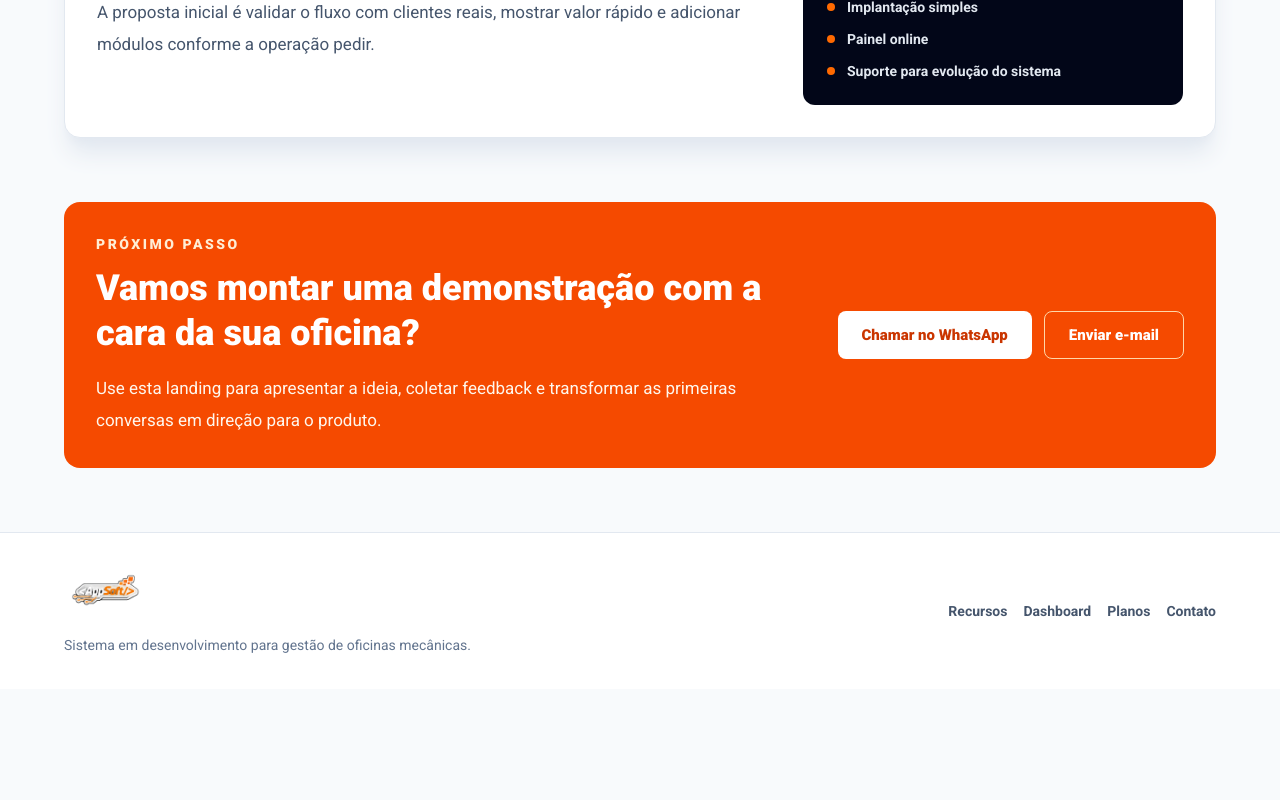
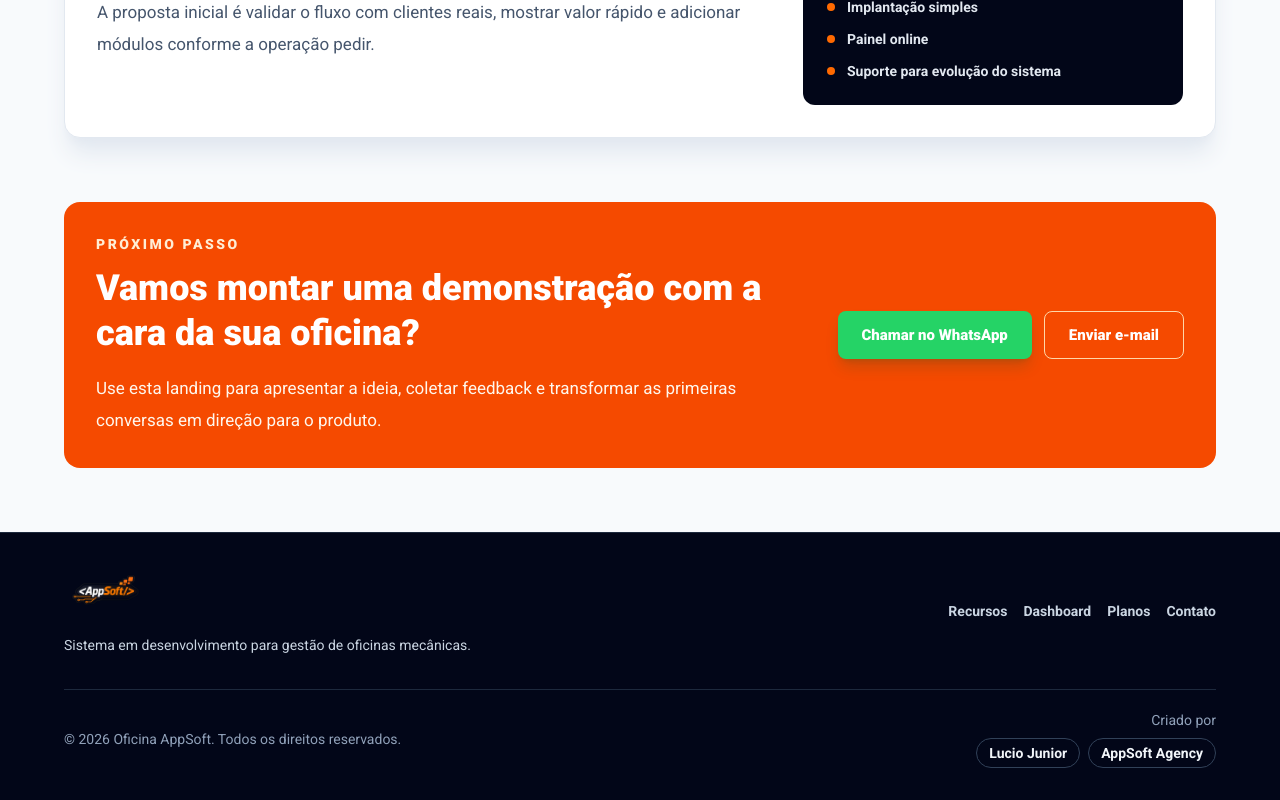
Before and after one commit to appsoft-lucio/oficinaAppSoft, a React (Vite) app in the folder frontend/: page / in a window 1280 px wide. Shown: the part 2866-3666 px from the top of the page. Before the commit the page ends 3555 px from the top, so only its background shows below. Built offline with nearby package versions, Linux system fonts and the light colour scheme.

Commit message:
feat: complete landing contact footer

```diff
--- a/frontend/src/components/home/ContactSection.tsx
+++ b/frontend/src/components/home/ContactSection.tsx
@@ -17,15 +17,16 @@ export default function ContactSection() {
 
         <div className="mt-8 flex flex-col gap-3 sm:flex-row lg:mt-0">
           <a
-            className="inline-flex min-h-12 items-center justify-center rounded-lg bg-white px-6 text-[15px] font-black text-orange-700 transition hover:bg-orange-50"
-            href="https://wa.me/"
+            className="inline-flex min-h-12 items-center justify-center rounded-lg bg-[#25d366] px-6 text-[15px] font-black text-white shadow-lg shadow-green-900/20 transition hover:bg-[#1ebe5d]"
+            href="https://wa.me/5531983044087"
+            rel="noreferrer"
             target="_blank"
           >
             Chamar no WhatsApp
           </a>
           <a
             className="inline-flex min-h-12 items-center justify-center rounded-lg border border-orange-200 px-6 text-[15px] font-black text-white transition hover:bg-orange-500"
-            href="mailto:contato@appsoft.com"
+            href="mailto:luciocdesouza@gmail.com"
           >
             Enviar e-mail
           </a>
--- a/frontend/src/components/layout/Footer.tsx
+++ b/frontend/src/components/layout/Footer.tsx
@@ -1,25 +1,52 @@
 import logoAppSoft from '../../assets/logo-appsoft-orange-semFundo.png'
-import { navLinks } from '../../data/home'
+import { creatorLinks, navLinks } from '../../data/home'
 
 export default function Footer() {
   return (
-    <footer className="border-t border-slate-200 bg-white px-5 py-8 sm:px-6">
-      <div className="mx-auto flex max-w-6xl flex-col gap-6 md:flex-row md:items-center md:justify-between">
+    <footer className="border-t border-slate-800 bg-slate-950 px-5 py-8 text-white sm:px-6">
+      <div className="mx-auto flex max-w-6xl flex-col gap-8">
+        <div className="flex flex-col gap-6 md:flex-row md:items-center md:justify-between">
           <div>
             <img className="h-14 w-auto" src={logoAppSoft} alt="Oficina AppSoft" />
-          <p className="mt-3 max-w-md text-sm leading-6 text-slate-500">
+            <p className="mt-3 max-w-md text-sm leading-6 text-slate-300">
               Sistema em desenvolvimento para gestão de oficinas mecânicas.
             </p>
           </div>
 
-        <nav className="flex flex-wrap gap-4 text-sm font-bold text-slate-600">
+          <nav className="flex flex-wrap gap-4 text-sm font-bold text-slate-300">
             {navLinks.map((link) => (
-            <a className="transition hover:text-orange-600" href={link.href} key={link.href}>
+              <a
+                className="transition hover:text-orange-400"
+                href={link.href}
+                key={link.href}
+              >
                 {link.label}
               </a>
             ))}
           </nav>
         </div>
+
+        <div className="flex flex-col gap-4 border-t border-slate-800 pt-5 text-sm text-slate-400 sm:flex-row sm:items-center sm:justify-between">
+          <span>© 2026 Oficina AppSoft. Todos os direitos reservados.</span>
+
+          <div className="flex flex-col gap-2 sm:items-end">
+            <span>Criado por</span>
+            <div className="flex flex-wrap gap-2">
+              {creatorLinks.map((link) => (
+                <a
+                  className="rounded-full border border-slate-700 px-3 py-1 font-bold text-slate-100 transition hover:border-orange-400 hover:text-orange-400"
+                  href={link.href}
+                  key={link.href}
+                  rel="noreferrer"
+                  target="_blank"
+                >
+                  {link.label}
+                </a>
+              ))}
+            </div>
+          </div>
+        </div>
+      </div>
     </footer>
   )
 }
--- a/frontend/src/data/home.ts
+++ b/frontend/src/data/home.ts
@@ -3,6 +3,11 @@ export const navLinks = [
   { label: 'Dashboard', href: '#dashboard' },
   { label: 'Planos', href: '#planos' },
   { label: 'Contato', href: '#contato' },
+]
+
+export const creatorLinks = [
+  { label: 'Lucio Junior', href: 'https://appsoft-lucio.github.io/lucio-junior/' },
+  { label: 'AppSoft Agency', href: 'https://appsoft-lucio.github.io/appsoft-agency/' },
 ]
 
 export const dashboardMetrics = [
```
Lines whose indentation alone changed are shown as unchanged.
